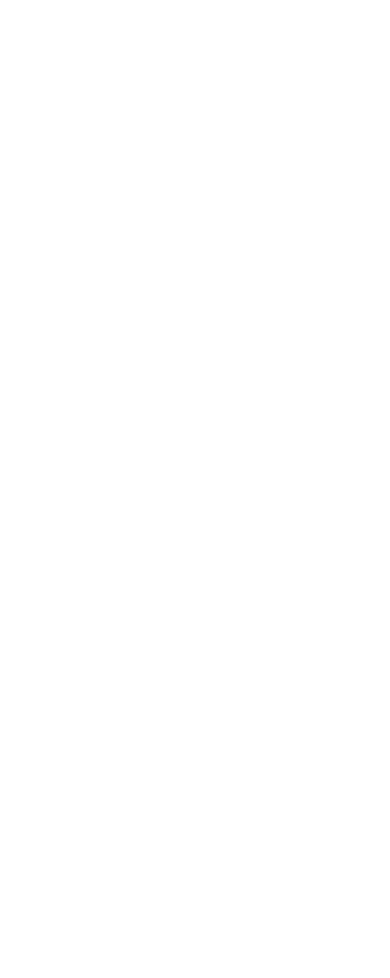
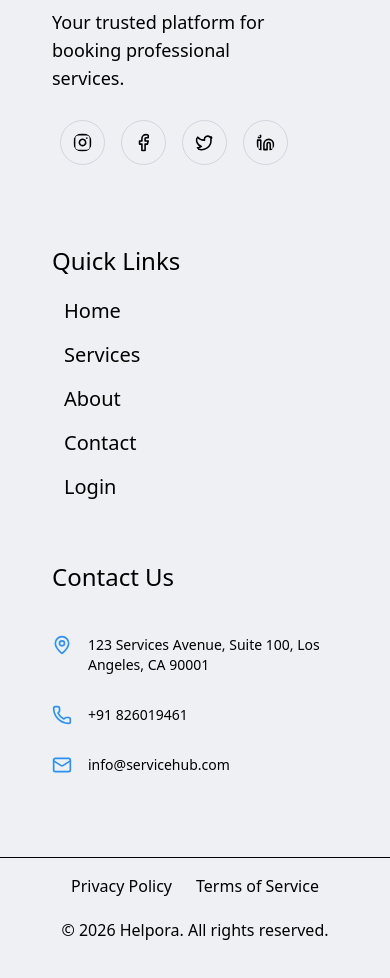
Before and after one commit to siddhikharde/ICP12-Group-Project-FullStack-Helpora, a React (Vite) app in the folder client/: page / in a window 390 px wide. Shown: the part 2920-3898 px from the top of the page. Before the commit the page ends 2850 px from the top, so only its background shows below. Built offline with nearby package versions, Linux system fonts and the light colour scheme.

Commit message:
footer created with responsiveness

```diff
--- a/client/src/component/Footer.jsx
+++ b/client/src/component/Footer.jsx
@@ -1,11 +1,145 @@
-import React from 'react'
+import React from "react";
+import {
+  HandHelping,
+  Instagram,
+  Facebook,
+  Twitter,
+  Linkedin,
+  MapPin,
+  Phone,
+  Mail,
+} from "lucide-react";
+import { Link } from "react-router";
 
 function Footer() {
   return (
-    <div>
-      Footer
+    <div className="border-t border-gray-300 bg-[#eef0f4]">
+      <div className="flex justify-start md:justify-around bg-[#eef0f4] p-8 md:p-16 flex-wrap">
+        <div className="m-5">
+          <div className="flex items-center">
+            <HandHelping
+              size={45}
+              className="bg-[#2b92f3] p-2  rounded-2xl"
+            />
+            <p className="text-3xl font-bold mx-1 text-[#2b92f3]">
+              Helpora
+            </p>
+          </div>
+          <p className=" mt-5 w-60 md:w-80 text-lg">
+            Your trusted platform for booking professional services.
+          </p>
+          <div className="my-5 flex">
+            <a href="https://www.instagram.com/tcf.realty?igsh=ZW0zdzdkcWZ6aHhi">
+              <Instagram
+                size={45}
+                className="border border-gray-300  p-3 m-2 rounded-4xl hover:bg-[#2b92f3] duration-300 cursor-pointer"
+              />
+            </a>
+            <a href="https://www.facebook.com/p/TCF-Realty-61579154775005/?hr=1&wtsid=rdr_0nfKR3MCDueyW0GPq#">
+              <Facebook
+                size={45}
+                className="border border-gray-300  p-3 m-2 rounded-4xl hover:bg-[#2b92f3] duration-300 cursor-pointer"
+              />
+            </a>
+
+            <a href="https://www.linkedin.com/in/tcf-realty-58767437b/">
+              <Twitter
+                size={45}
+                className="border border-gray-300  p-3 m-2 rounded-4xl hover:bg-[#2b92f3] duration-300 cursor-pointer"
+              />
+            </a>
+
+            <a href="https://x.com/realestate?lang=en">
+              <Linkedin
+                size={45}
+                className="border border-gray-300 p-3 m-2 rounded-4xl hover:bg-[#2b92f3] duration-300 cursor-pointer"
+              />
+            </a>
+          </div>
+        </div>
+        <div className="flex flex-col items-start m-5">
+          <p className=" text-2xl text-start my-3">Quick Links</p>
+          <div className="flex flex-col  justify-evenly items-start">
+            <Link
+              to="/"
+              className=" text-xl mx-3 my-2 hover:text-[#2b92f3] scale-100 transition-all duration-300"
+            >
+              Home
+            </Link>
+            <Link
+              to="/property"
+              className=" text-xl mx-3 my-2 hover:text-[#2b92f3] scale-100 transition-all duration-300"
+            >
+              Services
+            </Link>
+            <Link
+              to="/about"
+              className="text-xl mx-3 my-2 hover:text-[#2b92f3] scale-100 transition-all duration-300"
+            >
+              About
+            </Link>
+            <Link
+              to="/contact"
+              className="text-xl mx-3 my-2 hover:text-[#2b92f3] scale-100 transition-all duration-300"
+            >
+              Contact
+            </Link>
+            <Link
+              to="/login"
+              className="text-xl mx-3 my-2 hover:text-[#2b92f3] scale-100 transition-all duration-300"
+            >
+              Login
+            </Link>
+          </div>
+        </div>
+
+        <div className="flex flex-col items-start m-5">
+          <p className=" text-2xl text-center my-3">Contact Us</p>
+          <div className="flex flex-col justify-evenly h-50">
+            <div className="flex justify-evenly items-start">
+              <MapPin size={20} className="text-[#2b92f3] mr-4" />
+              <p className="text-start text-sm  w-60">
+                123 Services Avenue, Suite 100, Los Angeles, CA 90001
+              </p>
+            </div>
+            <div className="flex justify-evenly items-start">
+              <Phone size={20} className="text-[#2b92f3] mr-4" />
+              <p className="text-start text-sm  w-60 cursor-pointer hover:text-[#2b92f3] duration-300">
+                +91 826019461
+              </p>
+            </div>
+
+            <div className="flex justify-evenly items-start">
+              <Mail size={20} className="text-[#2b92f3] mr-4 " />
+              <p className="text-start text-sm  w-60 cursor-pointer hover:text-[#2b92f3] duration-300">
+                info@servicehub.com
+              </p>
+            </div>
+          </div>
+        </div>
+      </div>
+      <div className="border-t px-10  flex flex-col-reverse py-4 md:flex-row justify-between items-center">
+        <p className="py-5 text-center">
+          © 2026 Helpora. All rights reserved.
+        </p>
+
+        <div className="flex items-center">
+          <a
+            href="https://www.termsfeed.com/public/uploads/2021/12/sample-privacy-policy-template.pdf"
+            className="hover:text-[#2b92f3] cursor-pointer duration-300 mx-3"
+          >
+            Privacy Policy
+          </a>
+          <a
+            href="https://www.termsfeed.com/public/uploads/2021/12/sample-terms-conditions-agreement.pdf"
+            className="hover:text-[#2b92f3] cursor-pointer duration-300 mx-3"
+          >
+            Terms of Service
+          </a>
+        </div>
+      </div>
     </div>
-  )
+  );
 }
 
-export default Footer
+export default Footer;
--- a/client/src/views/Home.jsx
+++ b/client/src/views/Home.jsx
@@ -1,5 +1,6 @@
 import React from "react";
 import Navbar from "../component/Navbar";
+import Footer from "../component/Footer";
 import { Axe, Zap, Car, BrushCleaning, Hammer, Toolbox } from "lucide-react";
 import { Link } from "react-router";
 import Ourservices from "../component/Ourservices";
@@ -96,7 +97,7 @@
         />
       </div>
 
-      <div className="my-10 flex flex-col items-center justify-center flex-wrap bg-[#EAF4FD] py-20">
+      <div className="mt-10 flex flex-col items-center justify-center flex-wrap bg-[#EAF4FD] py-20">
         <p className="text-4xl text-center font-bold text-[#2a2e32] mx-4">
           Ready to Book a Service?
         </p>
@@ -118,6 +119,7 @@
           </Link>
         </div>
       </div>
+      <Footer />
     </div>
   );
 }
```
